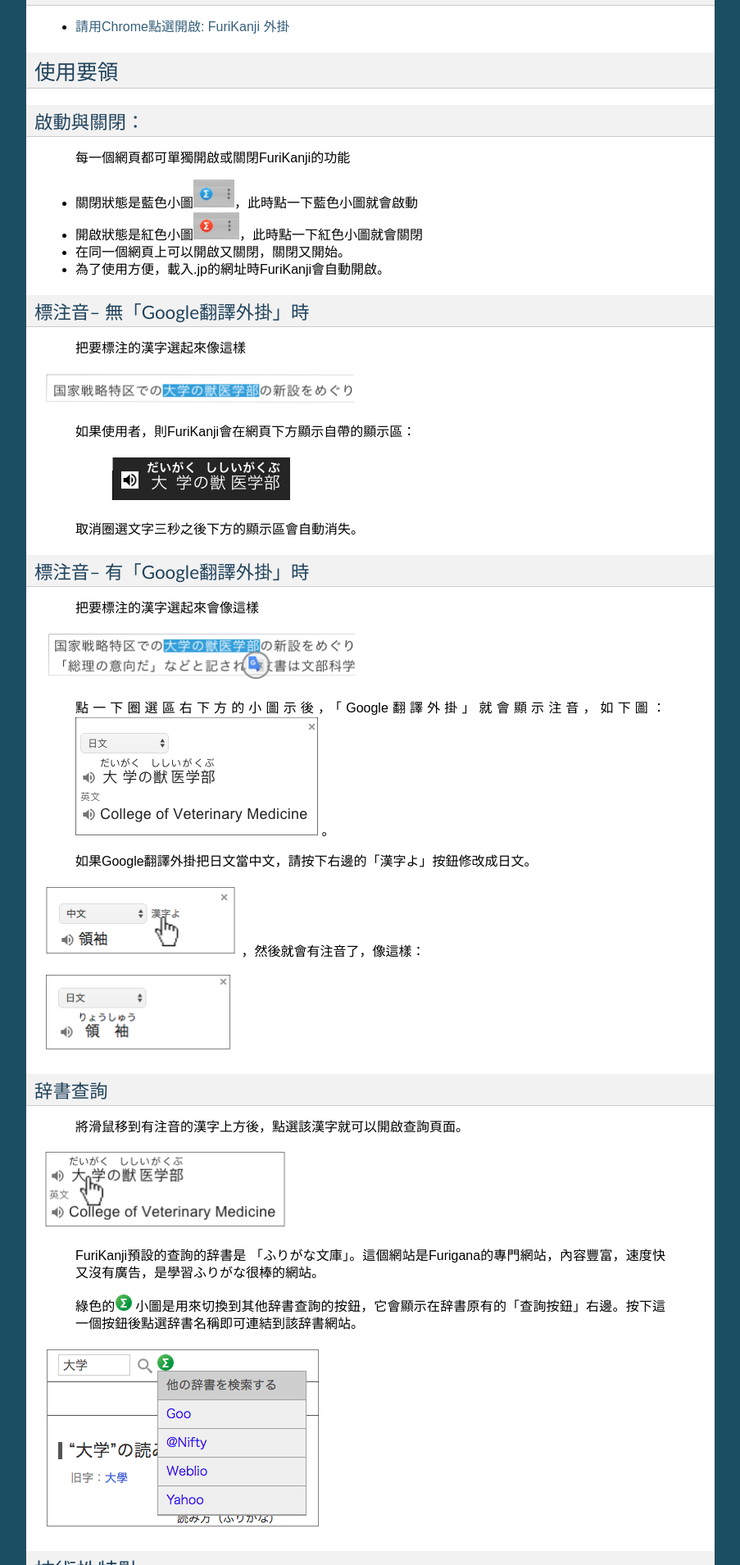
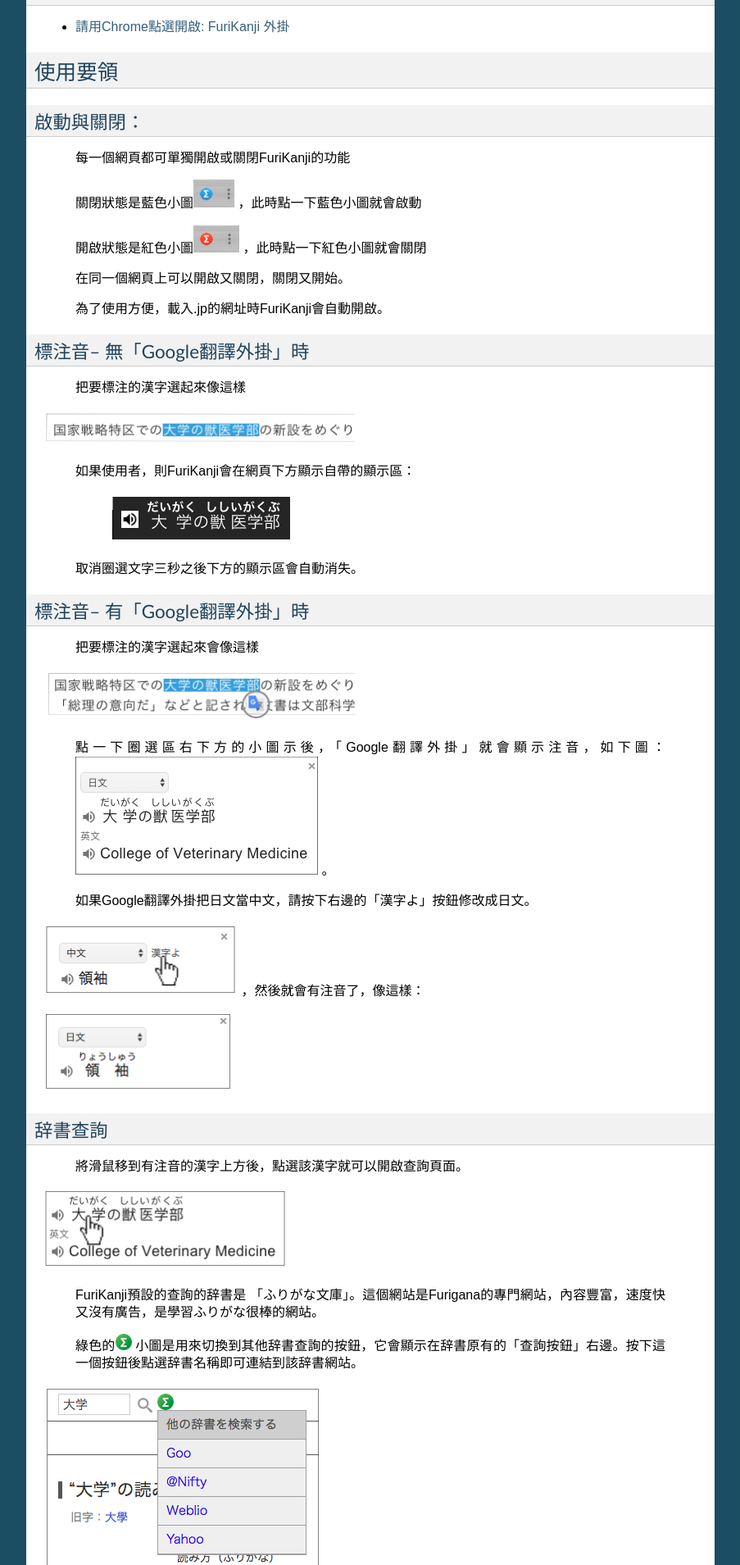
Before and after one commit to iapyeh/iapyeh, a Sphinx documentation site: the page built from docs/blogs/myworks/I.F.Add-on.rst, in a window 1280 px wide. Shown: the part 1197-3106 px from the top of the page at 82% size, without its empty margins (198-1101 px from the left). Built offline with Sphinx 7.4.7, drawn with Linux system fonts in a browser that asks for light colours.

Commit message:
Google Docs reST Editor@2017-5-30 21:59:9

```diff
--- a/docs/blogs/myworks/I.F.Add-on.rst
+++ b/docs/blogs/myworks/I.F.Add-on.rst
@@ -77,13 +77,13 @@ FuriKanji是為了解決開發者本身在網路上自學日文中會遇到的
 
     每一個網頁都可單獨開啟或關閉FuriKanji的功能
 
-* 關閉狀態是藍色小圖\ |IMG2|\ ，此時點一下藍色小圖就會啟動
+    關閉狀態是藍色小圖\ |IMG2|\     ，此時點一下藍色小圖就會啟動
 
-* 開啟狀態是紅色小圖\ |IMG3|\ ，此時點一下紅色小圖就會關閉
+    開啟狀態是紅色小圖\ |IMG3|\     ，此時點一下紅色小圖就會關閉
 
-* 在同一個網頁上可以開啟又關閉，關閉又開始。
+    在同一個網頁上可以開啟又關閉，關閉又開始。
 
-* 為了使用方便，載入.jp的網址時FuriKanji會自動開啟。
+    為了使用方便，載入.jp的網址時FuriKanji會自動開啟。
 
 .. _h133554e66c4fc3e492e3325c63:
 
```
